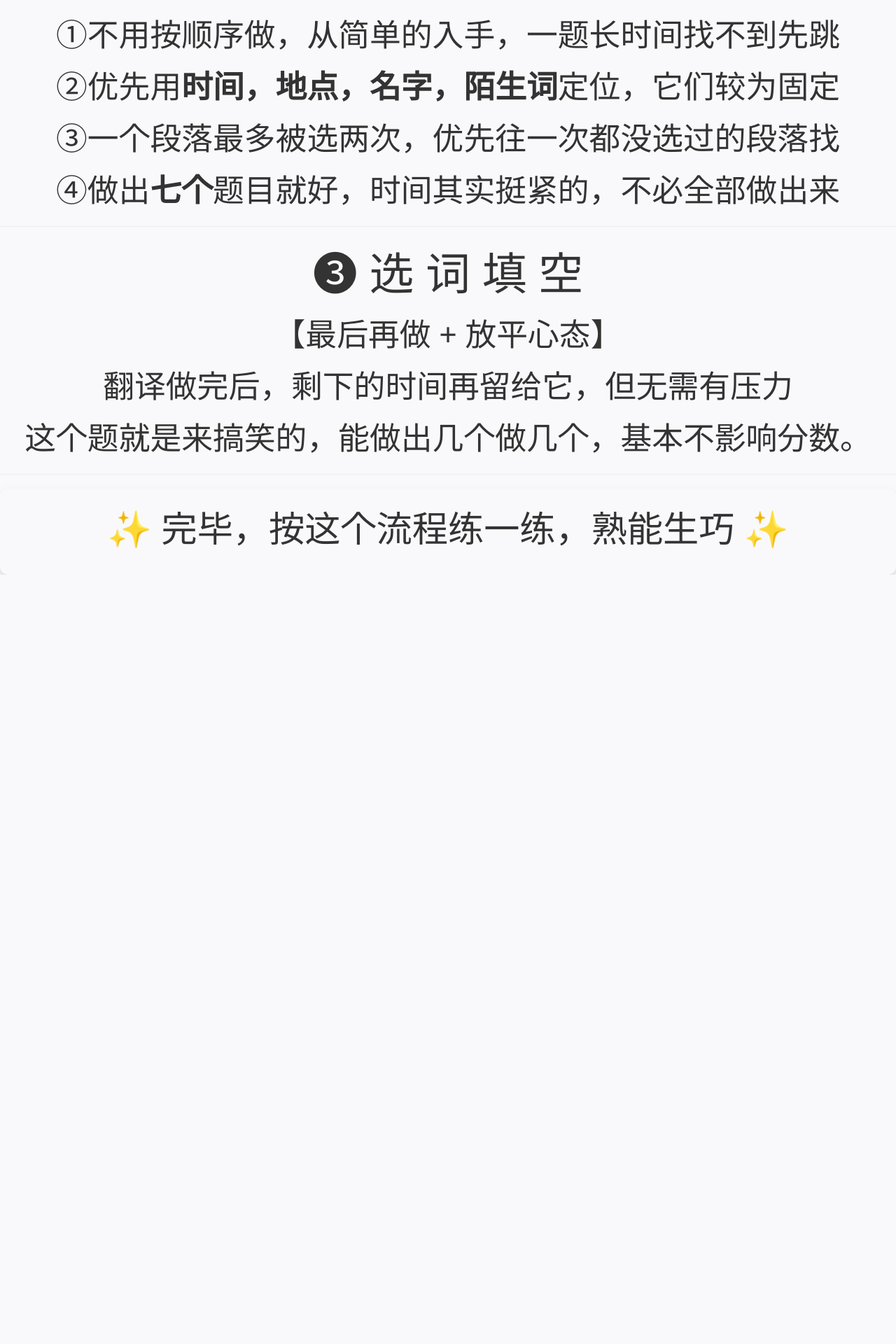
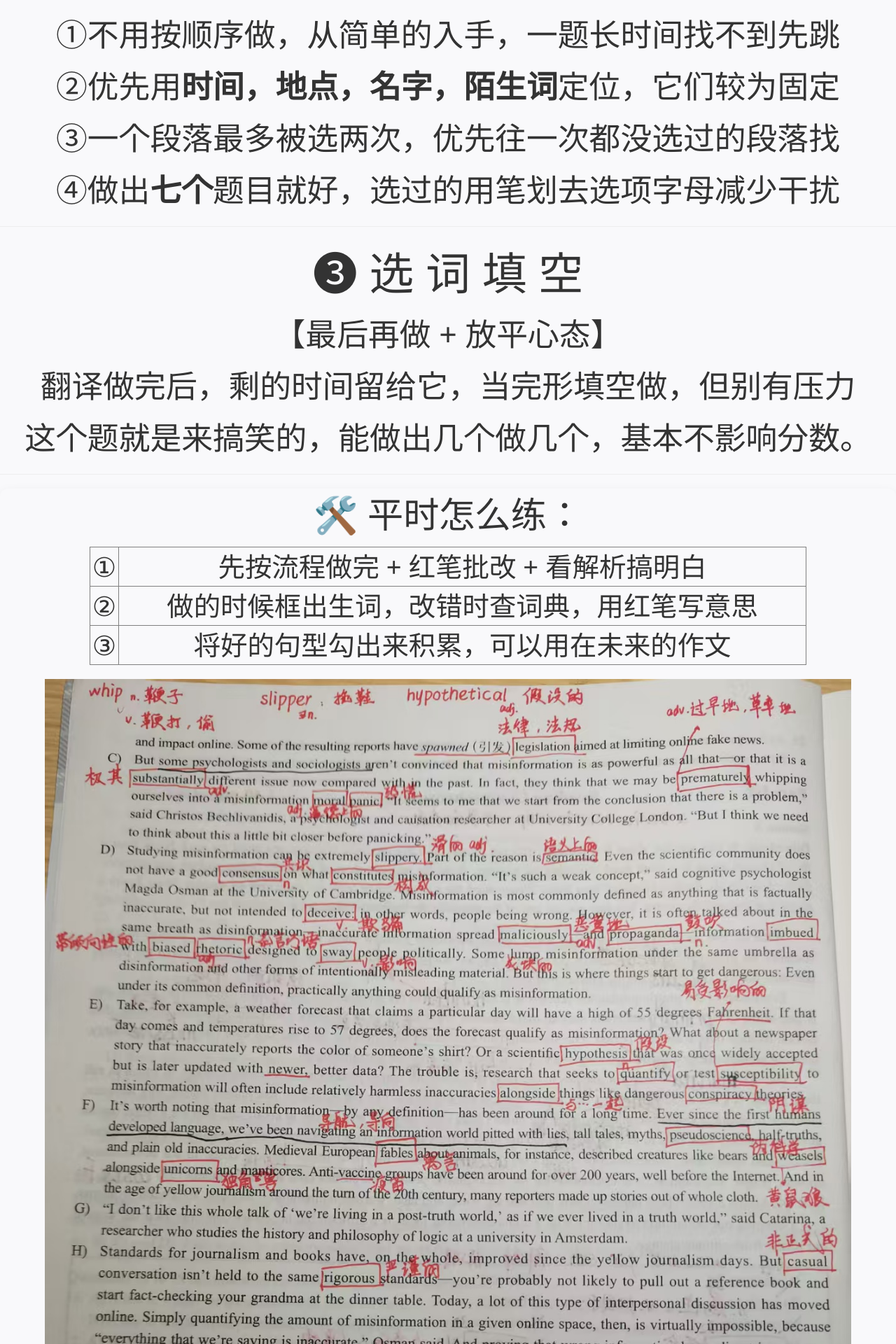
Before and after one commit to ppshuX/cet, a Django app: page /reading in a window 1280 px wide. Shown: the part 3041-4961 px from the top of the page at 70% size. Before the commit the page ends 3862 px from the top, so only its background shows below. Run offline with Django 5.2, Linux system fonts and the light colour scheme; some libraries are stand-ins or nearby versions.

Commit message:
finish the reading part

```diff
--- a/templates/reading.html
+++ b/templates/reading.html
@@ -129,19 +129,38 @@
                 <p style="text-align: center; font-size: 3.5vw;">①不用按顺序做，从简单的入手，一题长时间找不到先跳</p>
                 <p style="text-align: center; font-size: 3.5vw;">②优先用<strong>时间，地点，名字，陌生词</strong>定位，它们较为固定</p>
                 <p style="text-align: center; font-size: 3.5vw;">③一个段落最多被选两次，优先往一次都没选过的段落找</p>
-                <p style="text-align: center; font-size: 3.5vw;">④做出<strong>七个</strong>题目就好，时间其实挺紧的，不必全部做出来</p>
+                <p style="text-align: center; font-size: 3.5vw;">④做出<strong>七个</strong>题目就好，选过的用笔划去选项字母减少干扰</p>
                 <hr>
                 <p style="text-align: center; font-size: 5vw;"> ❸ 选 词 填 空 </p>
                 <p style="text-align: center; font-size: 3.5vw;">【最后再做 + 放平心态】 </p>
-                <p style="text-align: center; font-size: 3.5vw;">翻译做完后，剩下的时间再留给它，但无需有压力</p>
+                <p style="text-align: center; font-size: 3.5vw;">翻译做完后，剩的时间留给它，当完形填空做，但别有压力</p>
                 <p style="text-align: center; font-size: 3.5vw;">这个题就是来搞笑的，能做出几个做几个，基本不影响分数。</p>
                 <hr>
                 <div class="card">
                     <div class="card-body">
+                        <p style="text-align: center; font-size: 4vw;">🛠️ 平时怎么练： </p>
+                        <table border="1" style="width: 80%; text-align: center; margin: 0 auto; font-size: 3vw;">
+                            <tr>
+                                <td> ① </td>
+                                <td>先按流程做完 + 红笔批改 + 看解析搞明白</td>
+                            </tr>
+                            <tr>
+                                <td> ② </td>
+                                <td>做的时候框出生词，改错时查词典，用红笔写意思</td>
+                            </tr>
+                            <tr>
+                                <td> ③ </td>
+                                <td>将好的句型勾出来积累，可以用在未来的作文</td>
+                            </tr>
+                        </table>
                         <br>
+                        <img style="width: 90%" src="{% static 'images/reading_example.jpg' %}" alt="reading_example">
+                        <br>
+                        <br><br>
                         <p style="text-align: center; font-size: 4vw;">✨ 完毕，按这个流程练一练，熟能生巧 ✨</p>
                         <br>
                     </div>
+                    <br>
                 </div>
             </div>
 
```
Also changed, not shown: templates/listening.html (+16 -1 lines), static/images/reading_example.jpg (added).
